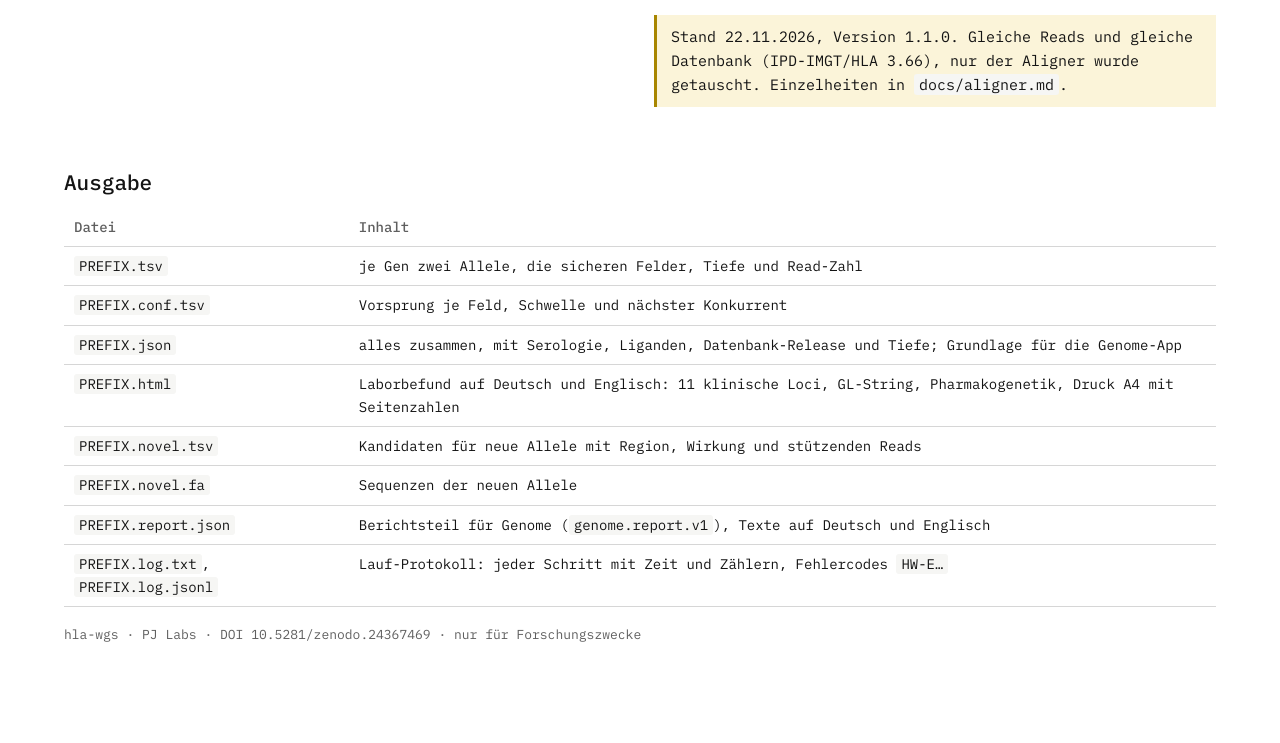
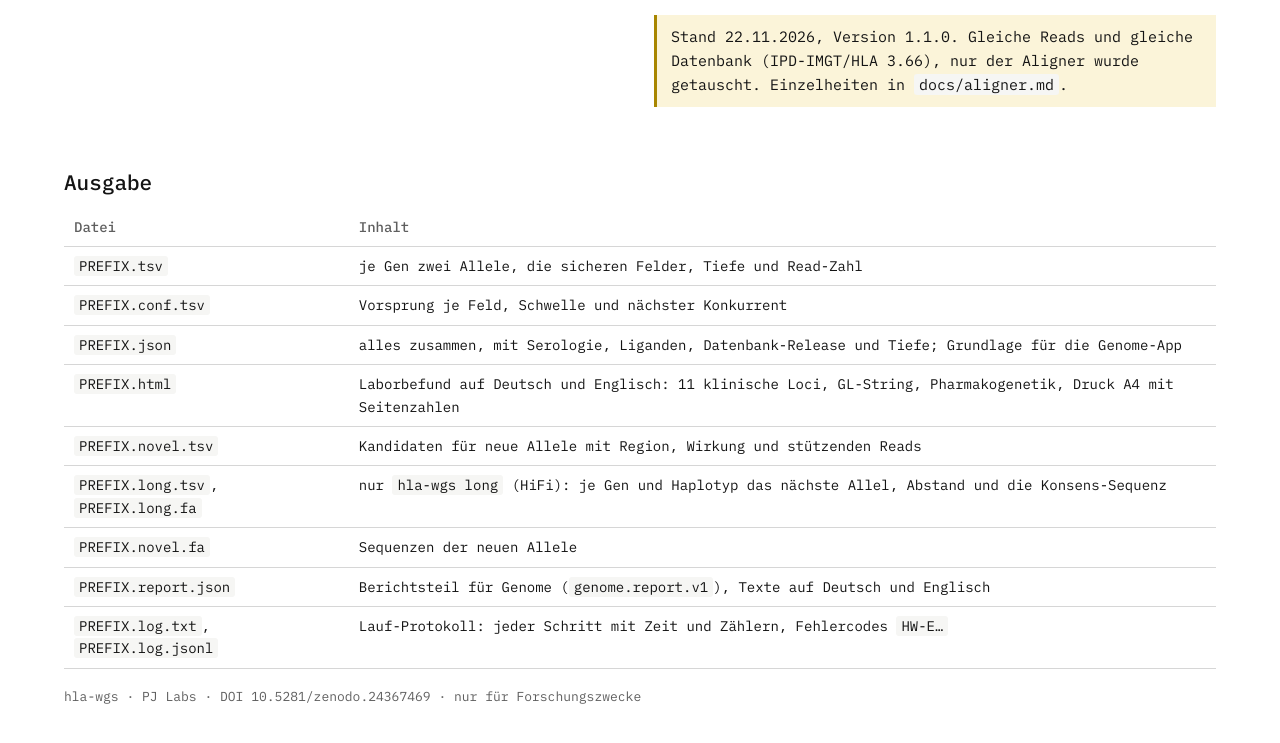
Before and after one commit to pjlabsdev/hla-wgs, a plain HTML site: page docs/ablauf.html in a window 1280 px wide. Shown: the part 3945-4688 px from the top of the page. Before the commit the page ends 4654 px from the top, so only its background shows below. Drawn offline with Linux system fonts and the light colour scheme.

Commit message:
Keep the published 1.2.0 report PDF; long-read outputs in docs/ablauf.html

```diff
--- a/docs/ablauf.html
+++ b/docs/ablauf.html
@@ -319,6 +319,7 @@ html{scroll-padding-top:20px}
 <tr><td><code>PREFIX.json</code></td><td>alles zusammen, mit Serologie, Liganden, Datenbank-Release und Tiefe; Grundlage für die Genome-App</td></tr>
 <tr><td><code>PREFIX.html</code></td><td>Laborbefund auf Deutsch und Englisch: 11 klinische Loci, GL-String, Pharmakogenetik, Druck A4 mit Seitenzahlen</td></tr>
 <tr><td><code>PREFIX.novel.tsv</code></td><td>Kandidaten für neue Allele mit Region, Wirkung und stützenden Reads</td></tr>
+<tr><td><code>PREFIX.long.tsv</code>, <code>PREFIX.long.fa</code></td><td>nur <code>hla-wgs long</code> (HiFi): je Gen und Haplotyp das nächste Allel, Abstand und die Konsens-Sequenz</td></tr>
 <tr><td><code>PREFIX.novel.fa</code></td><td>Sequenzen der neuen Allele</td></tr>
 <tr><td><code>PREFIX.report.json</code></td><td>Berichtsteil für Genome (<code>genome.report.v1</code>), Texte auf Deutsch und Englisch</td></tr>
 <tr><td><code>PREFIX.log.txt</code>, <code>PREFIX.log.jsonl</code></td><td>Lauf-Protokoll: jeder Schritt mit Zeit und Zählern, Fehlercodes <code>HW-E…</code></td></tr>
```
Also changed, not shown: 2 other files.
